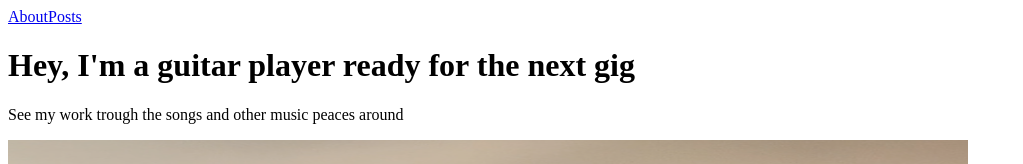
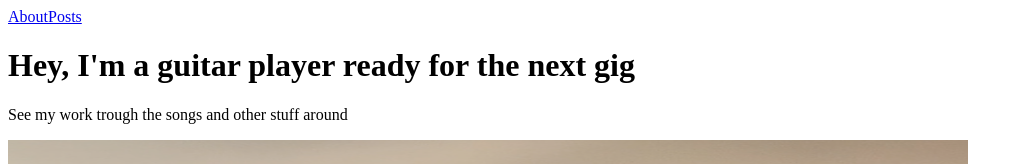
Before and after one commit to wendellpereira/website, a Next.js app: page / in a window 1280 px wide. Shown: the top 164 px of the page, without its empty margins (0-1023 px from the left). Built offline with nearby package versions, Linux system fonts and the light colour scheme; no server answers.

Commit message:
description

```diff
--- a/pages/index.js
+++ b/pages/index.js
@@ -10,7 +10,7 @@ function HomePage() {
             Hey, I'm a guitar player ready for the next gig
           </h1>
           <p>
-            See my work trough the songs and other music peaces around
+            See my work trough the songs and other stuff around
           </p>
         </div>
       </Container>
```
